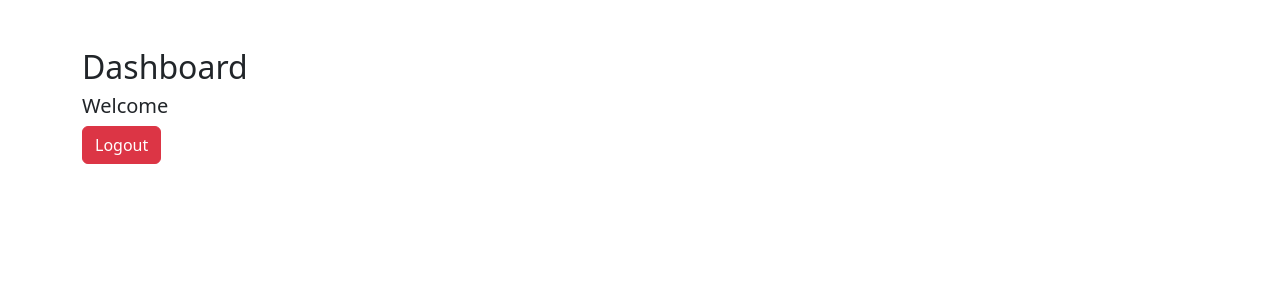
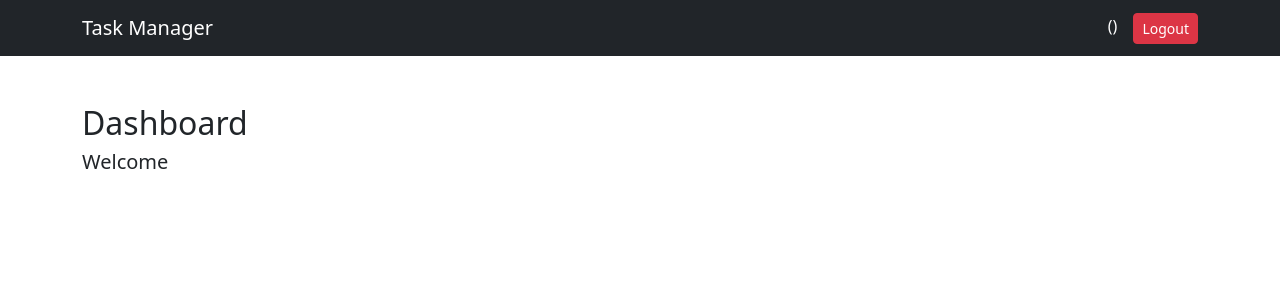
Before and after one commit to Abhishek7356/tast-management-client, a React app: page /dashboard in a window 1280 px wide. Shown: the top 300 px of the page. Built offline with nearby package versions, Linux system fonts and the light colour scheme; the HTML template or start-up script is replaced by a standard one.

Commit message:
completed authentication pages and simple navbar

```diff
--- a/src/App.jsx
+++ b/src/App.jsx
@@ -1,7 +1,6 @@
 import { useState } from 'react'
 
 import './App.css'
-import Loader from './components/Loader'
 import { BrowserRouter, Route, Routes } from 'react-router-dom'
 import Login from './pages/Login'
 import Register from './pages/Register'
--- a/src/components/Loader.jsx
+++ /dev/null
@@ -1,11 +0,0 @@
-import React from 'react'
-
-const Loader = () => {
-    return (
-        <div className="text-center mt-5">
-            <div className="spinner-border"></div>
-        </div>
-    )
-}
-
-export default Loader
--- a/src/components/Navbar.jsx
+++ b/src/components/Navbar.jsx
@@ -1,9 +1,35 @@
-import React from 'react'
+import { useNavigate } from "react-router-dom";
 
 const Navbar = () => {
+    const navigate = useNavigate();
+
+    const user = JSON.parse(localStorage.getItem("user"));
+
+    const logout = () => {
+        localStorage.clear();
+        navigate("/");
+    };
+
     return (
-        <div>Navbar</div>
-    )
-}
+        <nav className="navbar navbar-dark bg-dark">
+            <div className="container">
+                <span className="navbar-brand">
+                    Task Manager
+                </span>
+                <div className="text-white">
+                    <span className="me-3">
+                        {user?.name} ({user?.role})
+                    </span>
+                    <button
+                        className="btn btn-danger btn-sm"
+                        onClick={logout}
+                    >
+                        Logout
+                    </button>
+                </div>
+            </div>
+        </nav>
+    );
+};
 
-export default Navbar
+export default Navbar;
--- a/src/pages/Dashboard.jsx
+++ b/src/pages/Dashboard.jsx
@@ -1,24 +1,20 @@
 import React from 'react'
+import Navbar from '../components/Navbar';
 
 const Dashboard = () => {
     const user = JSON.parse(localStorage.getItem("user"));
 
     return (
-        <div className="container mt-5">
-            <h2>Dashboard</h2>
+        <>
+            <Navbar />
+            <div className="container mt-5">
+                <h2>Dashboard</h2>
 
-            <h5>Welcome {user?.name}</h5>
+                <h5>Welcome {user?.name}</h5>
 
-            <button
-                className="btn btn-danger"
-                onClick={() => {
-                    localStorage.clear();
-                    window.location.href = "/";
-                }}
-            >
-                Logout
-            </button>
-        </div>
+
+            </div>
+        </>
     );
 }
 
```
